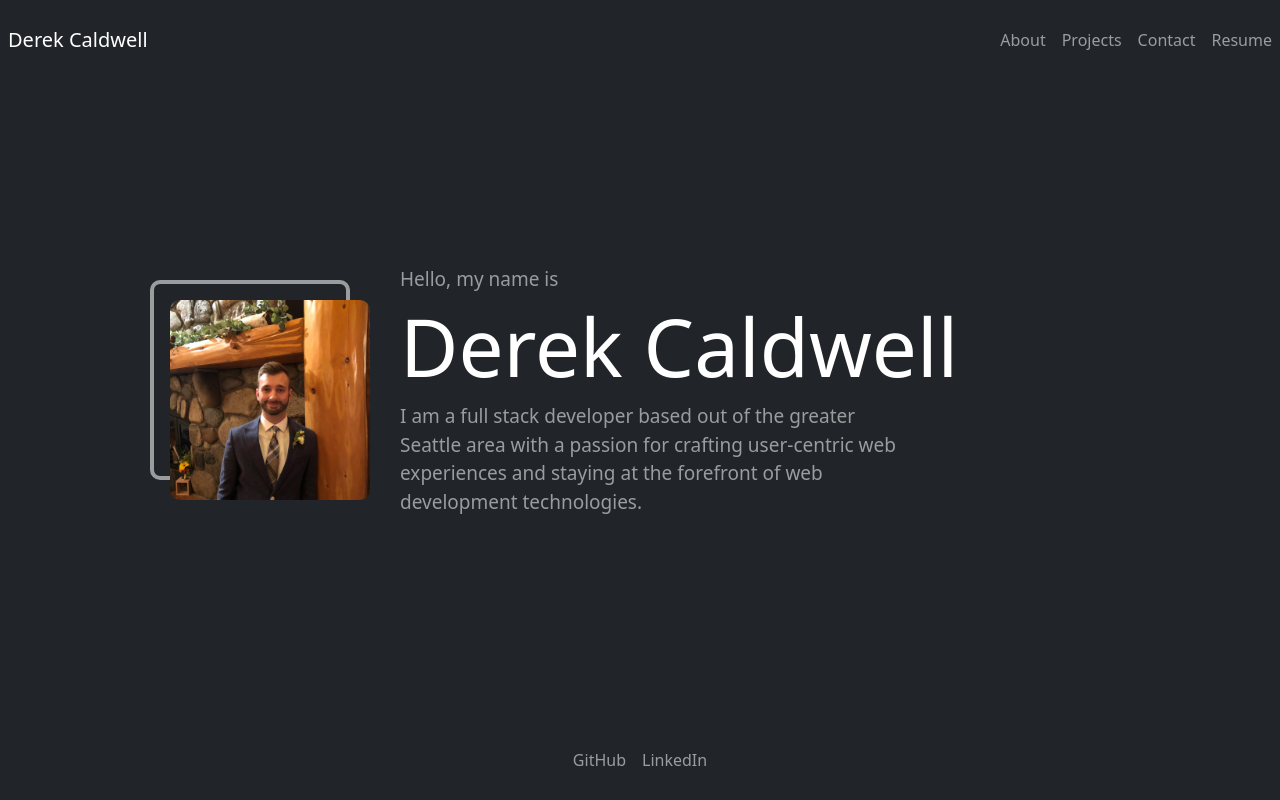
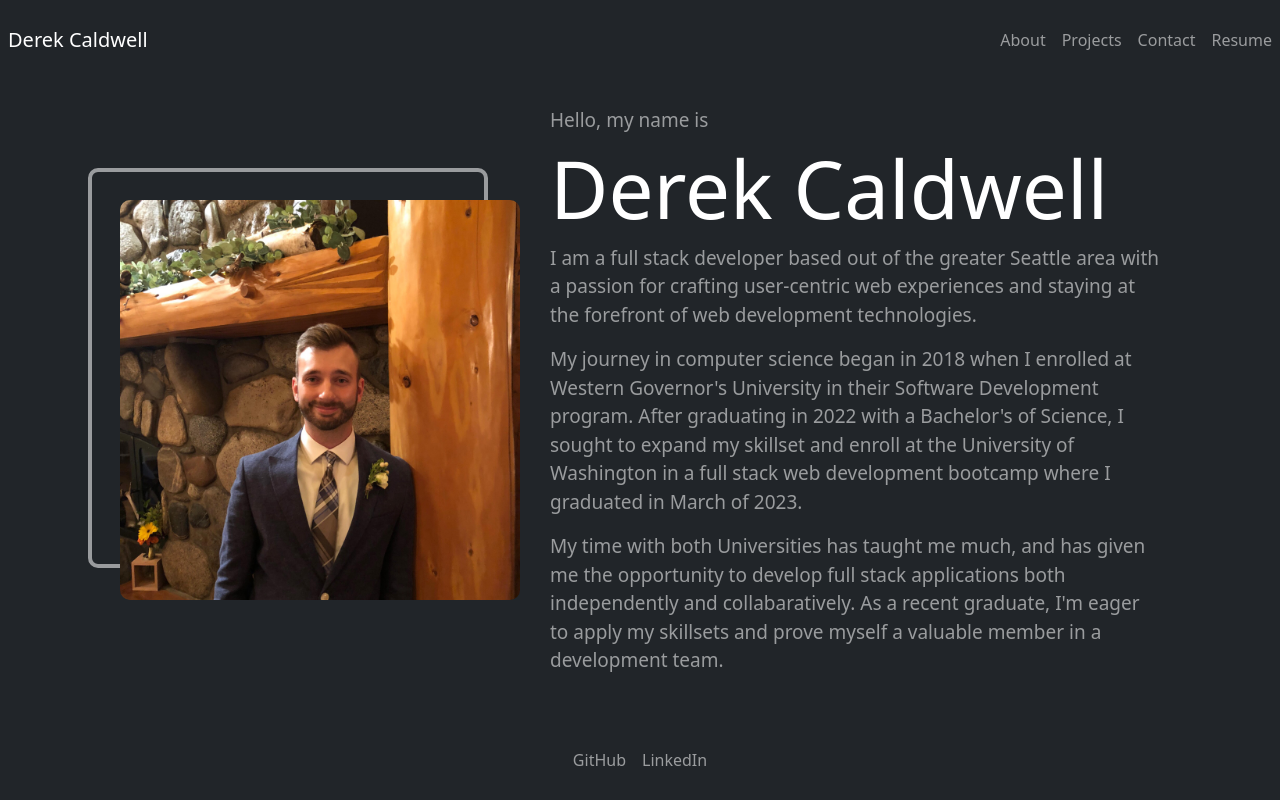
Before and after one commit to CaldwellDerek/professional-portfolio, a React (Create React App) app in the folder portfolio/: page / in a window 1280 px wide. Built offline with nearby package versions, Linux system fonts and the light colour scheme.

Commit message:
text added to about page

```diff
--- a/portfolio/src/components/about/index.css
+++ b/portfolio/src/components/about/index.css
@@ -1,13 +1,13 @@
 img {
-    height: 200px;
-    width: 200px;
+    height: 400px;
+    width: 400px;
     border-radius: 10px;
     position: relative;
     z-index: 3;
 }
 
 p {
-    max-width: 500px;
+    max-width: 700px;
 }
 
 h1 {
@@ -29,26 +29,17 @@ h3, p {
     z-index: 1;
     width: 100%;
     height: 100%;
-    left: -10%;
-    top: -10%;
+    left: -8%;
+    top: -8%;
     border: 4px solid #9a9c9e;
     border-radius: 10px;
     content: "";
 }
 
-/* .wrapper::after {
-    content: "";
-    border: 3px solid black;
-    height: 200px;
-    width: 200px;
-    position: sticky;
-    right: 10px;
-} */
-
 #about {
     display: flex;
     flex-direction: row;
-    width: 1000px;
+    width: 1100px;
     height: 50%;
     margin: auto;
     padding: 0 30px 0 30px;
--- a/portfolio/src/components/about/index.js
+++ b/portfolio/src/components/about/index.js
@@ -14,6 +14,10 @@ const About = () => {
                 <h3>Hello, my name is</h3>
                 <h1>Derek Caldwell</h1>
                 <p>I am a full stack developer based out of the greater Seattle area with a passion for crafting user-centric web experiences and staying at the forefront of web development technologies.</p>
+                <p>My journey in computer science began in 2018 when I enrolled at Western Governor's University in their Software Development program. After graduating in 2022 with a Bachelor's of Science, I sought to expand my skillset and enroll at the University of Washington in a full stack web development bootcamp where I graduated in March of 2023. </p>
+                <p>
+                My time with both Universities has taught me much, and has given me the opportunity to develop full stack applications both independently and collabaratively. As a recent graduate, I'm eager to apply my skillsets and prove myself a valuable member in a development team.
+                </p>
             </div>
         </div>
     );
```
